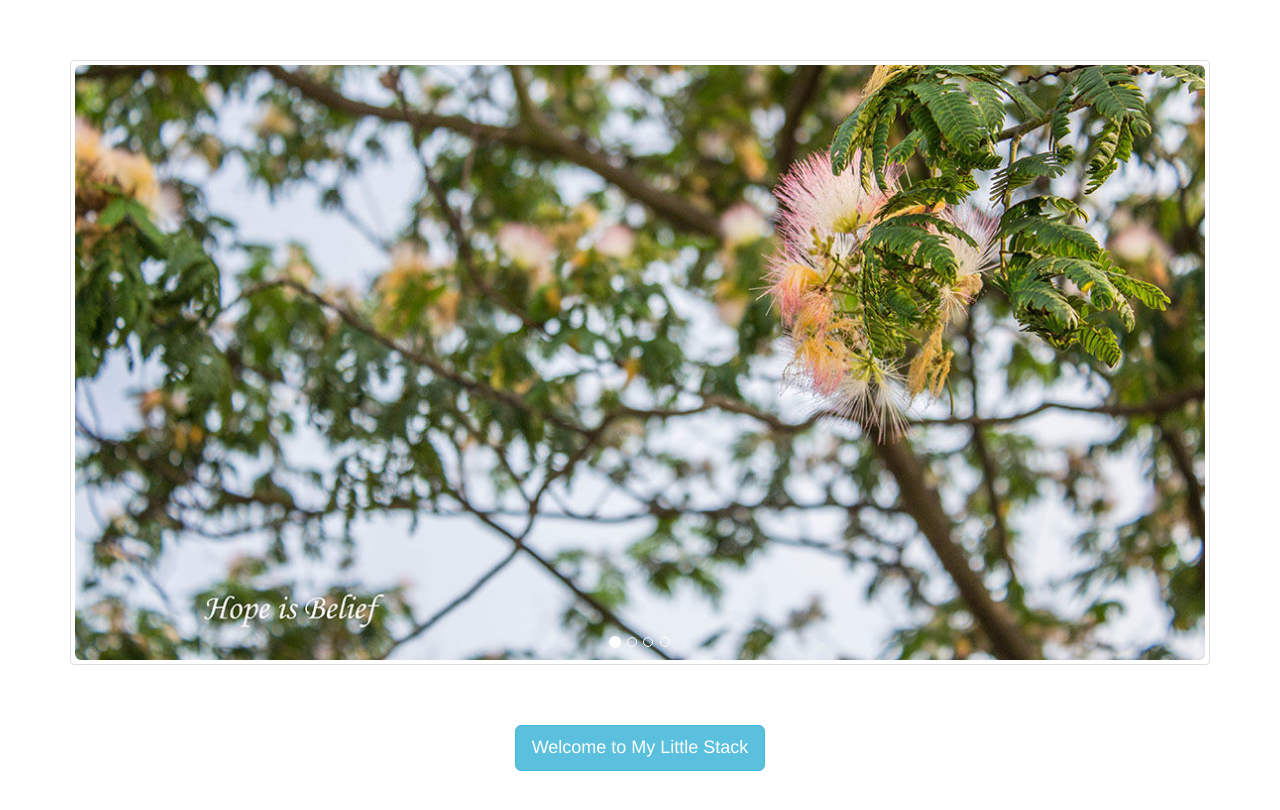
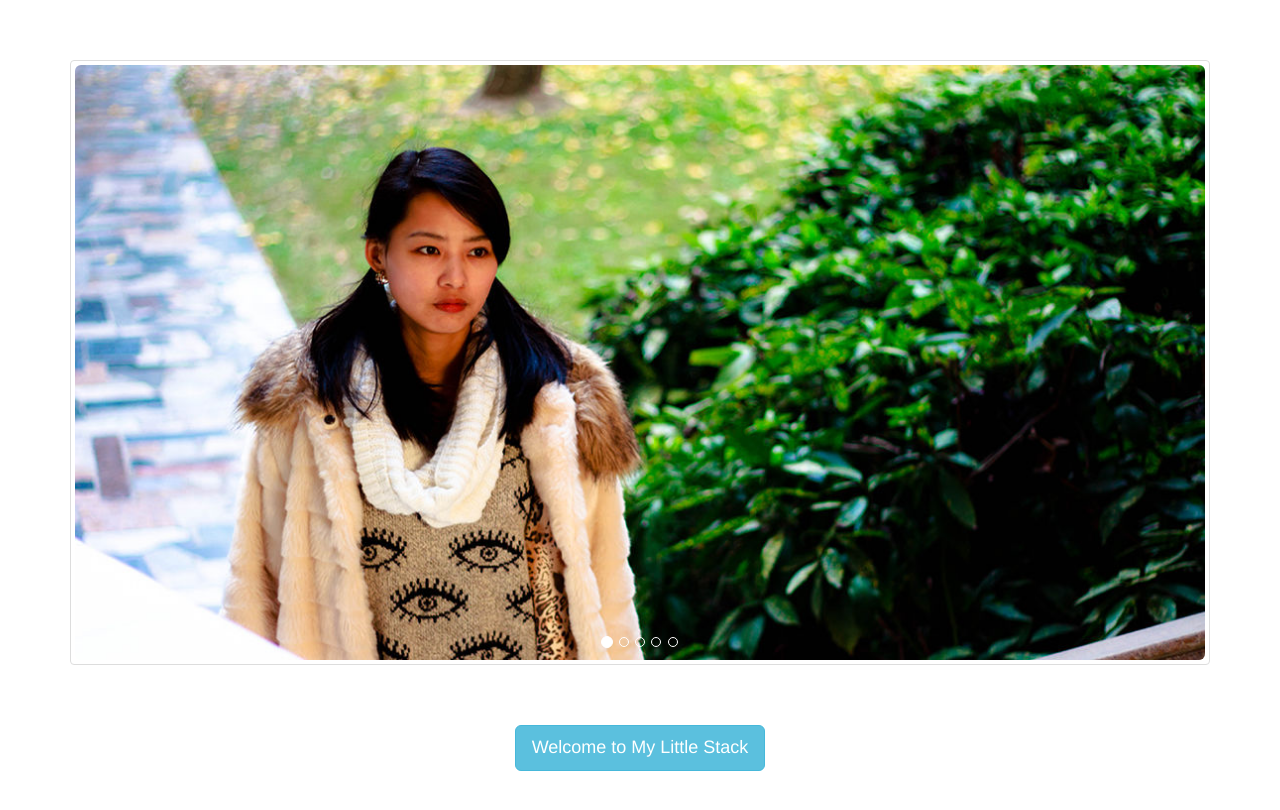
Before and after one commit to LearnGroup/jack-wei-sun-homepage, a Jekyll site: the page built from index.html, in a window 1280 px wide. Shown: the top 810 px of the page. Built offline with Jekyll 4.4.1, drawn with Linux system fonts in a browser that asks for light colours; Markdown is read by kramdown in place of the engine named in the settings.

Commit message:
update cover

```diff
--- a/index.html
+++ b/index.html
@@ -12,13 +12,20 @@ title: "Welcome Jack Wei Sun's Homepage"
         <li data-target="#cover-slide" data-slide-to="1"></li>
         <li data-target="#cover-slide" data-slide-to="2"></li>
         <li data-target="#cover-slide" data-slide-to="3"></li>
+        <li data-target="#cover-slide" data-slide-to="4"></li>
       </ol>
 
       <!-- Wrapper for slides -->
       <div class="carousel-inner">
         <div class="item active">
           <div class="thumbnail">
-            <img class="img-rounded img-responsive" src="{{site.baseurl}}/images/cover/1.jpg">
+            <img class="img-rounded img-responsive" src="{{site.baseurl}}/images/cover/4.jpg">
+          </div>
+          <div class="carousel-caption"></div>
+        </div>
+        <div class="item">
+          <div class="thumbnail">
+            <img class="img-rounded img-responsive" src="{{site.baseurl}}/images/cover/5.jpg">
           </div>
           <div class="carousel-caption"></div>
         </div>
@@ -30,13 +37,13 @@ title: "Welcome Jack Wei Sun's Homepage"
         </div>
         <div class="item">
           <div class="thumbnail">
-            <img class="img-rounded img-responsive" src="{{site.baseurl}}/images/cover/3.jpg">
+            <img class="img-rounded img-responsive" src="{{site.baseurl}}/images/cover/9.jpg">
           </div>
           <div class="carousel-caption"></div>
         </div>
         <div class="item">
           <div class="thumbnail">
-            <img class="img-rounded img-responsive" src="{{site.baseurl}}/images/cover/4.jpg">
+            <img class="img-rounded img-responsive" src="{{site.baseurl}}/images/cover/3.jpg">
           </div>
           <div class="carousel-caption"></div>
         </div>
@@ -51,4 +58,4 @@ title: "Welcome Jack Wei Sun's Homepage"
   </h1>
 </div>
 
-<audio autoplay controls loop="loop" class="hidden"><source src="{{site.baseurl}}/audio/life-love.mp3" type="audio/mpeg" /></audio>
+<audio async autoplay controls loop="loop" class="hidden"><source src="{{site.baseurl}}/audio/life-love.mp3" type="audio/mpeg" /></audio>
```
Also changed, not shown: images/cover/10.jpg (added), images/cover/5.jpg (added), images/cover/6.jpg (added), images/cover/7.jpg (added), images/cover/8.jpg (added), images/cover/9.jpg (added).
